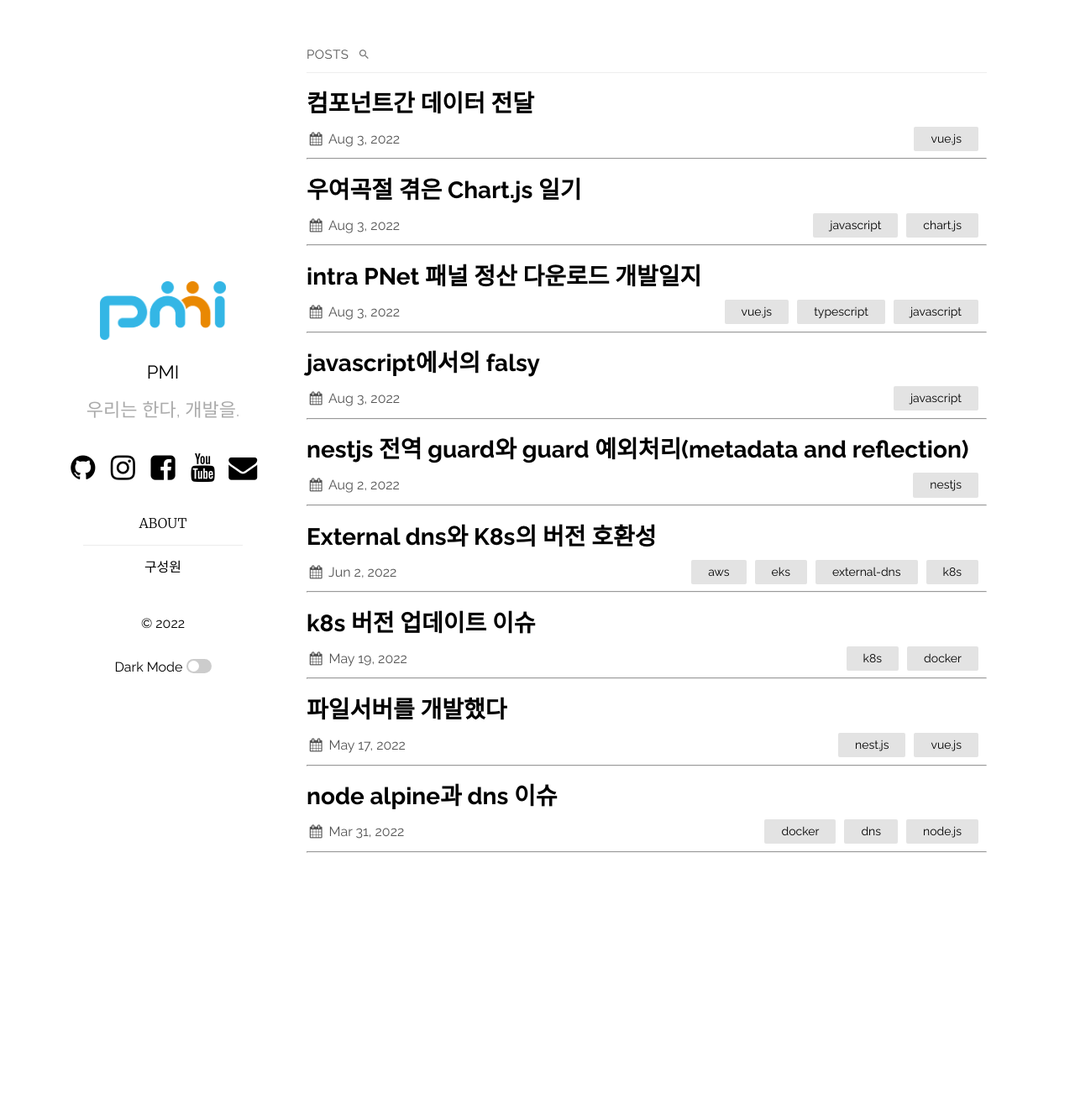
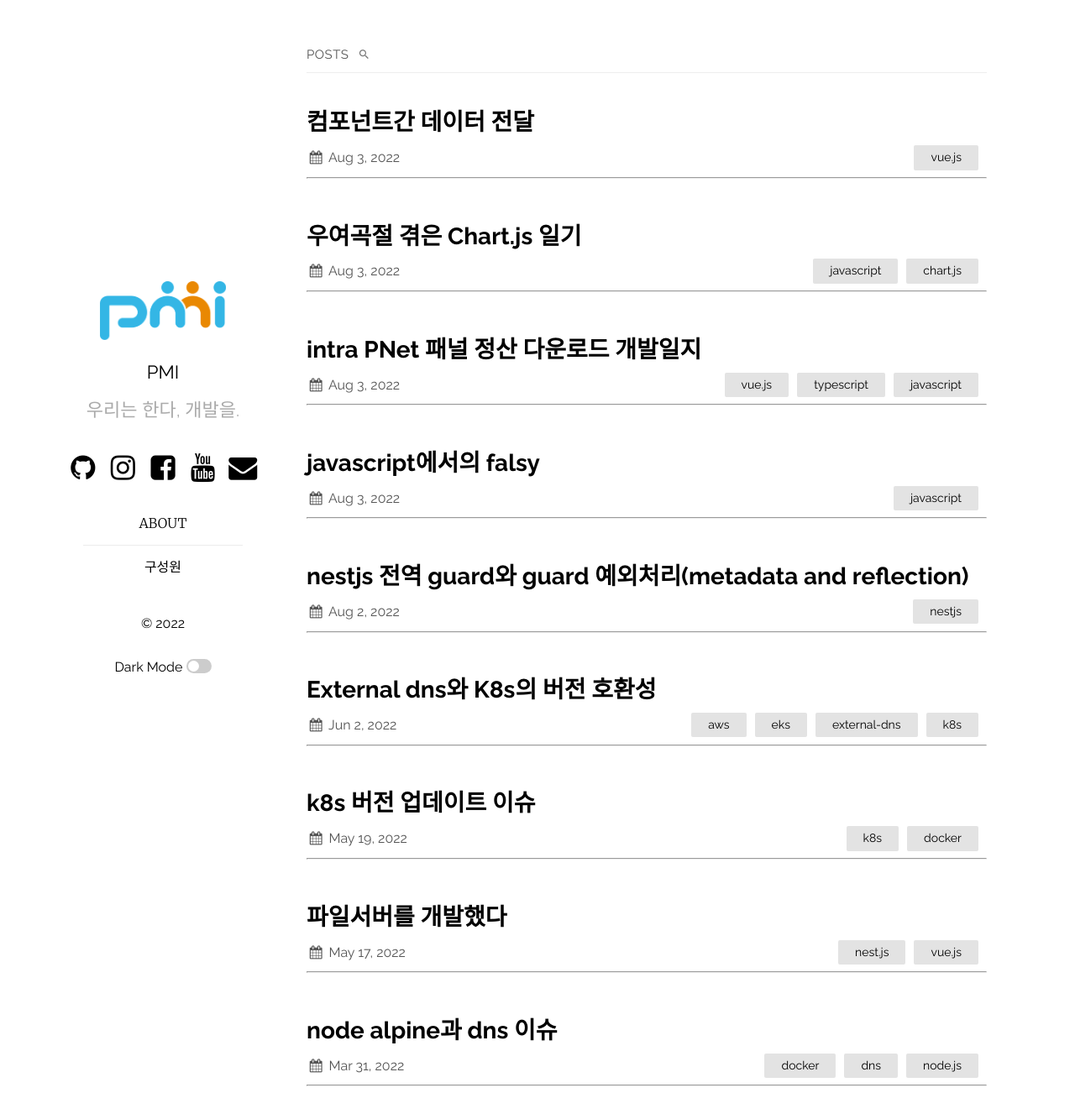
Before and after one commit to pmirnc-dev/pmirnc-dev.github.io, a Jekyll site: the page built from index.markdown, in a window 1280 px wide and 1359 px high. Shown: the top 1333 px of the window at 84% size. Built offline with Jekyll 4.4.1, drawn with Linux system fonts in a browser that asks for light colours.

Commit message:
feat: 포스트 간의 간격 변경
포스트 간의 간격 변경

```diff
--- a/_layouts/home.html
+++ b/_layouts/home.html
@@ -22,7 +22,7 @@ layout: default
     </li>
 
     {%- for post in site.posts -%}
-      <li>
+      <li style="padding-top: .75rem; padding-bottom: .75rem">
         {%- assign date_format = site.plainwhite.date_format | default: "%b %-d, %Y" -%}
         <a class="post-link" href="{{ post.url | relative_url }}">
           <h2 class="post-title">{{ post.title | escape }}</h2>
```
